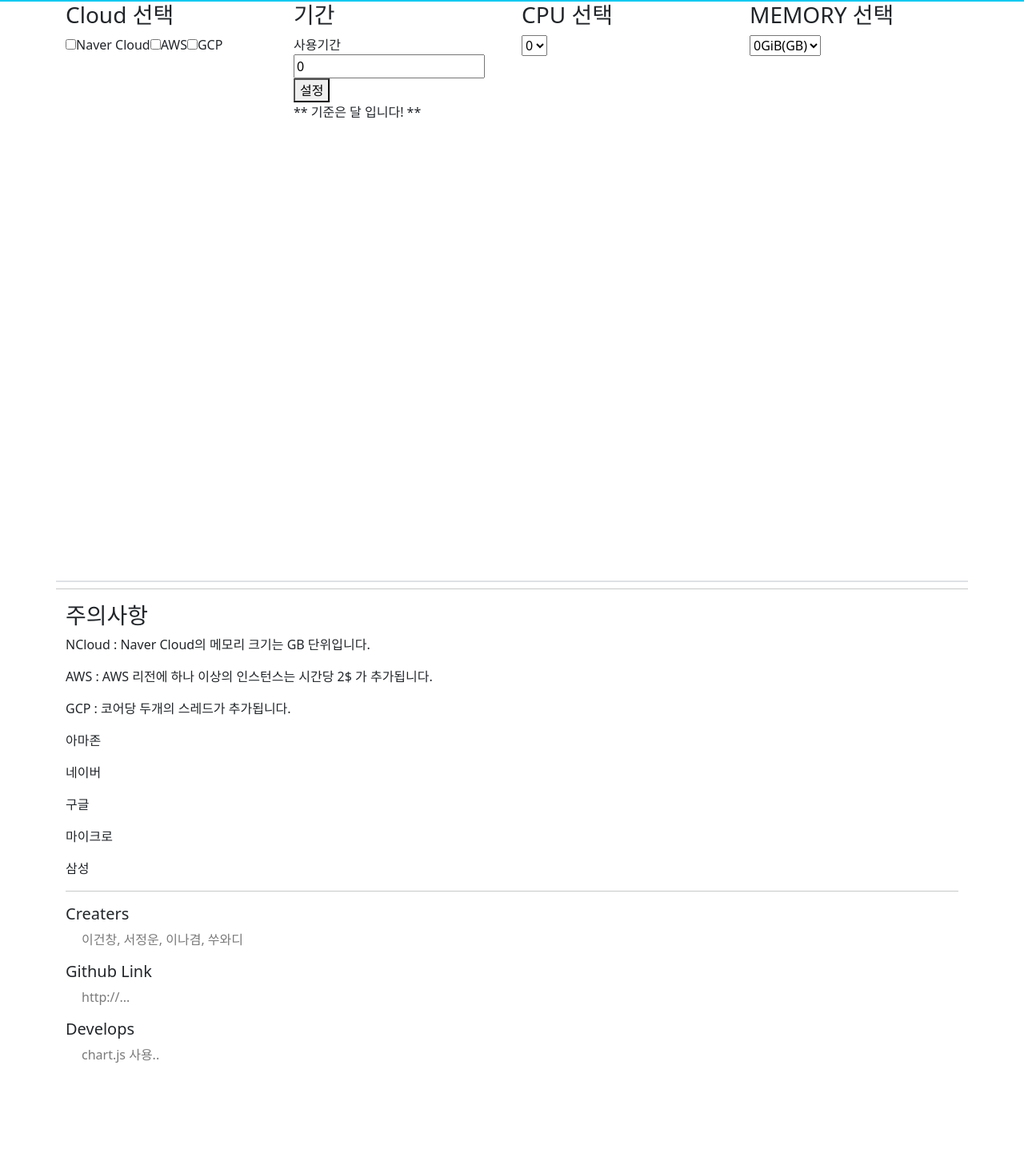
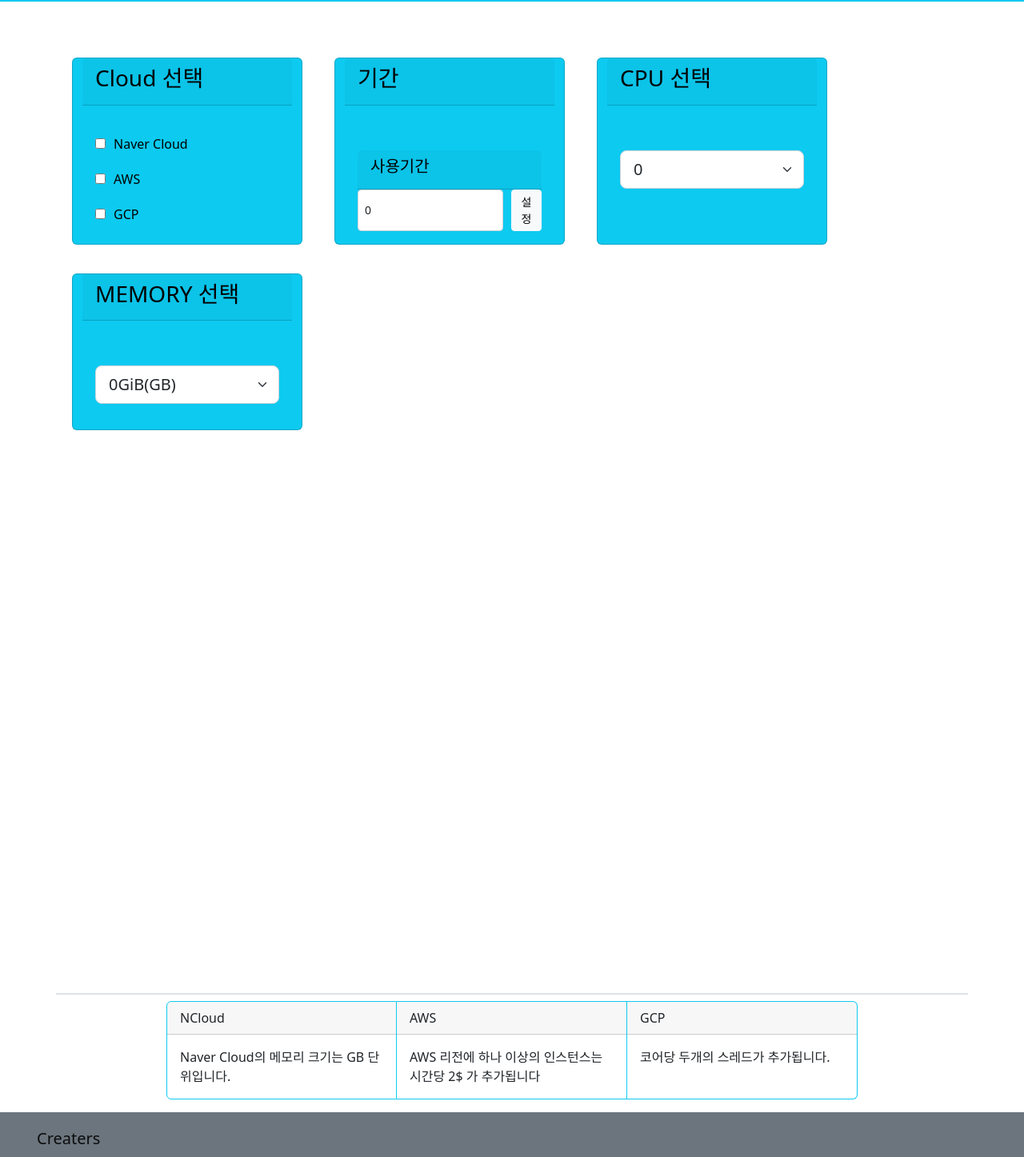
Before and after one commit to pukyong-capstone-2023/capstone, a React (Create React App) app in the folder src/main/frontend/: page /ResultListPage in a window 1280 px wide. Shown: the part 80-1527 px from the top of the page at 80% size. Before the commit the page ends 1427 px from the top, so only its background shows below. Built offline with nearby package versions, Linux system fonts and the light colour scheme.

Commit message:
bootstrap 적용

```diff
--- a/src/main/frontend/src/App.js
+++ b/src/main/frontend/src/App.js
@@ -4,6 +4,7 @@
 import IntroducePage from './IntroducePage';
 import ResultListPage from './ResultListPage';
 import Header from './component/Header';
+import Footer from './component/Footer';
 
 function App() {
 
@@ -14,6 +15,7 @@
                 <Route path='/' element={<IntroducePage /> } />
                 <Route path='/ResultListPage' element={<ResultListPage/> } />
             </Routes>
+            <Footer/>
         </div>
     );
 }
--- a/src/main/frontend/src/ResultListPage.js
+++ b/src/main/frontend/src/ResultListPage.js
@@ -1,7 +1,6 @@
 import Container from 'react-bootstrap/Container';
 import ContentList from "./component/ContentList";
 import AddContent from './component/AddContent';
-import Footer from './component/Footer';
 import ChartComponent from './component/ChartComponent.js';
 import data from './data'
 import { useState } from 'react';
@@ -26,7 +25,7 @@
 
     return (
         <Container>
-            <Row>
+            <Row style={{marginTop:"50px"}}>
                 <ContentList>
                     <ContentList.SelectClouds
                         clouds={clouds}
@@ -48,10 +47,11 @@
                         setSelectedMemory={setSelectedMemory}
                     />
                 </ContentList>
-                <ChartComponent data={filteredData} />
-                <RecommendedCloud data={filteredData} />
+                <div style={{marginTop:"80px", marginBottom:"50px"}}>
+                    <ChartComponent data={filteredData} />
+                </div>
+                    <RecommendedCloud data={filteredData} />
                 <AddContent />
-                <Footer />
             </Row>
         </Container>
     );
--- a/src/main/frontend/src/component/AddContent.js
+++ b/src/main/frontend/src/component/AddContent.js
@@ -2,21 +2,20 @@
 
 function AddContent() {
     return (
-        <>
-            <hr />
-            <div className="caution">
-                <h3>주의사항</h3>
-                <blockquote className='caution_cloud'>
-                    <p>NCloud : Naver Cloud의 메모리 크기는 GB 단위입니다.</p>
-                </blockquote>
-                <blockquote className='caution_cloud'>
-                    <p>AWS : AWS 리전에 하나 이상의 인스턴스는 시간당 2$ 가 추가됩니다.</p>
-                </blockquote>
-                <blockquote className='caution_cloud'>
-                    <p>GCP : 코어당 두개의 스레드가 추가됩니다.</p>
-                </blockquote>
+        <div class="card-group" style={{display: 'flex', justifyContent: 'center'}}>
+            <div class="card border-info mb-3" style={{maxWidth: "18rem"}}>
+                <div class="card-header">NCloud</div>
+                <div class="card-body"><p class="card-text">Naver Cloud의 메모리 크기는 GB 단위입니다.</p></div>
             </div>
-        </>
+            <div class="card border-info mb-3" style={{maxWidth: "18rem"}}>
+                <div class="card-header">AWS</div>
+                <div class="card-body"><p class="card-text">AWS 리전에 하나 이상의 인스턴스는 시간당 2$ 가 추가됩니다</p></div>
+            </div>
+            <div class="card border-info mb-3" style={{maxWidth: "18rem"}}>
+                <div class="card-header">GCP</div>
+                <div class="card-body"><p class="card-text">코어당 두개의 스레드가 추가됩니다.</p></div>
+            </div>
+        </div>
     );
 };
 
--- a/src/main/frontend/src/component/ContentList.js
+++ b/src/main/frontend/src/component/ContentList.js
@@ -1,5 +1,5 @@
 
-function ContentList({children}) {
+function ContentList({ children }) {
     return (
         <div className="col-12">
             <div className="row">
@@ -12,10 +12,10 @@
 export default ContentList;
 
 
-ContentList.SelectClouds = ({clouds, selectedClouds, setSelectedClouds}) => {
+ContentList.SelectClouds = ({ clouds, selectedClouds, setSelectedClouds }) => {
 
     const toggleCloud = cloud => {
-        if(selectedClouds.includes(cloud)) {
+        if (selectedClouds.includes(cloud)) {
             setSelectedClouds(selectedClouds.filter((selectedCloud) => selectedCloud !== cloud));
         }
         else {
@@ -24,17 +24,23 @@
     }
 
     return (
-        <div className="col-3">
-            <h3>Cloud 선택</h3>
+
+        <div class="card text-bg-info mb-3" style={{maxWidth: "18rem", margin:"20px"}}>
+            <div class="card-header"><h3>Cloud 선택</h3></div>
+            <div class="card-body">
                 {clouds.map((cloud, idx) => (
-                <label id={idx}><input type="checkbox" onChange={() => toggleCloud(cloud)}/>{cloud}</label>
+                <div class="card-text" style={{marginTop: "20px"}} key={idx}>
+                    <label style={{display:"flex", alignItems: "center"}}>
+                        <input type="checkbox" onChange={() => toggleCloud(cloud)} style={{marginRight: "10px"}} />{cloud}</label>
+                </div>
                 ))}
+            </div>
         </div>
     );
 
 }
 
-ContentList.SelectMonth = ({selectedMonth, setSelectedMonth}) => {
+ContentList.SelectMonth = ({ selectedMonth, setSelectedMonth }) => {
 
     const update = (e) => {
         const v = isNaN(Number(e.target.value)) ? 0 : Number(e.target.value);
@@ -42,22 +48,24 @@
     }
 
     return (
-        <div className="col-3">
-            <h3>기간</h3>
-            <label>
-                사용기간
-                <div>
-                    <input type="text" value={selectedMonth} onChange={update} />
-                    <button>설정</button>
+        <div class="card text-bg-info mb-3" style={{maxWidth: "18rem", margin:"20px"}}>
+            <div class="card-header"><h3>기간</h3></div>
+            <div class="card-body">
+                <div class="card-text" style={{marginTop: "40px"}}>
+                    <div class="card-header"><h5>사용기간</h5></div><label>
+                    <div style={{display:'flex'}}>
+                    <input type="text" class="form-control form-control-sm" value={selectedMonth} nChange={update}/>
+                    <button type="button" style={{marginLeft:"10px"}} class="btn btn-light btn-sm">설정</button>
                     </div>
              </label>
-            <p>** 기준은 달 입니다! **</p>
+                </div>
+            </div>
         </div>
     );
 
 }
 
-ContentList.SelectCPU = ({vcpus, selectedVcpu, setSelectedVcpu}) => {
+ContentList.SelectCPU = ({ vcpus, selectedVcpu, setSelectedVcpu }) => {
 
     const update = (e) => {
         const v = Number(e.target.value);
@@ -65,19 +73,23 @@
     }
 
     return (
-        <div className="col-3">
-            <h3>CPU 선택</h3>
-            <select onChange={update} value={selectedVcpu}>
+        <div class="card text-bg-info mb-3" style={{maxWidth: "18rem", margin:"20px"}}>
+            <div class="card-header"><h3>CPU 선택</h3></div>
+            <div class="card-body">
+                <div class="card-text" style={{marginTop: "40px"}}>
+                    <select class="form-select form-select-lg mb-3" aria-label="Large select example" onChange={update} value={selectedVcpu}>
                  {vcpus.map((vcpu, idx) => (
                      <option id={idx} value={vcpu}>{vcpu}</option>
                  ))}
                  </select>
                 </div>
+            </div>
+        </div>
     );
 
 }
 
-ContentList.SelectMemory = ({memories, selectedMemory, setSelectedMemory}) => {
+ContentList.SelectMemory = ({ memories, selectedMemory, setSelectedMemory }) => {
 
     const update = (e) => {
         const v = Number(e.target.value);
@@ -85,14 +97,18 @@
     }
 
     return (
-        <div className="col-3">
-            <h3>MEMORY 선택</h3>
-            <select onChange={update} value={selectedMemory}>
+        <div class="card text-bg-info mb-3" style={{maxWidth: "18rem", margin:"20px"}}>
+            <div class="card-header"><h3>MEMORY 선택</h3></div>
+            <div class="card-body">
+                <div class="card-text" style={{marginTop: "40px"}}>
+                <select select class="form-select form-select-lg mb-3" aria-label="Large select example" onChange={update} value={selectedMemory}>
                  {memories.map((memory, idx) => (
                      <option id={idx} value={memory}>{memory}GiB(GB)</option>
                  ))}
              </select>
                 </div>
+            </div>
+        </div>
     );
 
 }
--- a/src/main/frontend/src/component/Footer.js
+++ b/src/main/frontend/src/component/Footer.js
@@ -1,45 +1,25 @@
 // import './Footer.css';
 // import '../IntroducePage.css';
+import { Navbar } from "react-bootstrap";
+
 
 function Footer() {
 
     return (
-        <footer>
-            <div className="coment">
-                <div className="cloud_introduce">
-                    <div className="introduce_aws">
-                        <div className="introduce_p"><p>아마존</p></div>
-                    </div>
-                    <div className="introduce_naver">
-                        <div className="introduce_p"><p>네이버</p></div>
-                    </div>
-                    <div className="introduce_gcp">
-                        <div className="introduce_p"><p>구글</p></div>
-                    </div>
-                    <div className="introduce_micro">
-                        <div className="introduce_p"><p>마이크로</p></div>
-                    </div>
-                    <div className="introduce_samsung">
-                        <div className="introduce_p"><p>삼성</p></div>
-                    </div>
-                </div>
-                <hr />
-                <div className="add_coment">
-                    <div className="creater">
+            <Navbar className="text-bg-secondary p-3" style={{ display:'grid'}}>
+            <Navbar.Brand style={{marginLeft:"30px"}} >
                         <h5>Creaters</h5>
-                        <p style={{ color : '#7a7a7a', paddingLeft: '20px', marginTop: '4px'}}>이건창, 서정운, 이나겸, 쑤와디</p>
-                    </div>
-                    <div className="github">
+                        <p style={{ paddingLeft: '20px', marginTop: '4px'}}>이건창, 서정운, 이나겸, 쑤와디</p>
+            </Navbar.Brand>
+            <Navbar.Brand style={{marginLeft:"30px"}} >
                         <h5>Github Link</h5>
-                        <p style={{ color : '#7a7a7a', paddingLeft: '20px', marginTop: '4px' }}>http://...</p>
-                    </div>
-                    <div className="develops">
+                        <p style={{ paddingLeft: '20px', marginTop: '4px' }}>http://...</p>
+            </Navbar.Brand>
+            <Navbar.Brand style={{marginLeft:"30px"}} >
                         <h5>Develops</h5>
-                        <p style={{ color : '#7a7a7a', paddingLeft: '20px', marginTop: '4px' }}>chart.js 사용..</p>
-                    </div>
-                </div>
-            </div>
-        </footer>
+                        <p style={{ paddingLeft: '20px', marginTop: '4px' }}>chart.js 사용..</p>
+            </Navbar.Brand>
+            </Navbar>
     );
 };
 
--- a/src/main/frontend/src/component/RecommendedCloud.js
+++ b/src/main/frontend/src/component/RecommendedCloud.js
@@ -16,7 +16,7 @@
 const CloudScaffold = ({data}) => {
     const cheapest = data.sort((l,r) => l["Cost per hour"] - r["Cost per hour"])[0];
     return (
-        <div className="row m-2">
+        <div className="p-3 row m-2 bg-info bg-opacity-10 border border-info">
             <div className="col-6">
                 <h3>Cloud</h3>
                 <p>{cheapest.Vender}</p>
```
Lines whose indentation alone changed are shown as unchanged.
